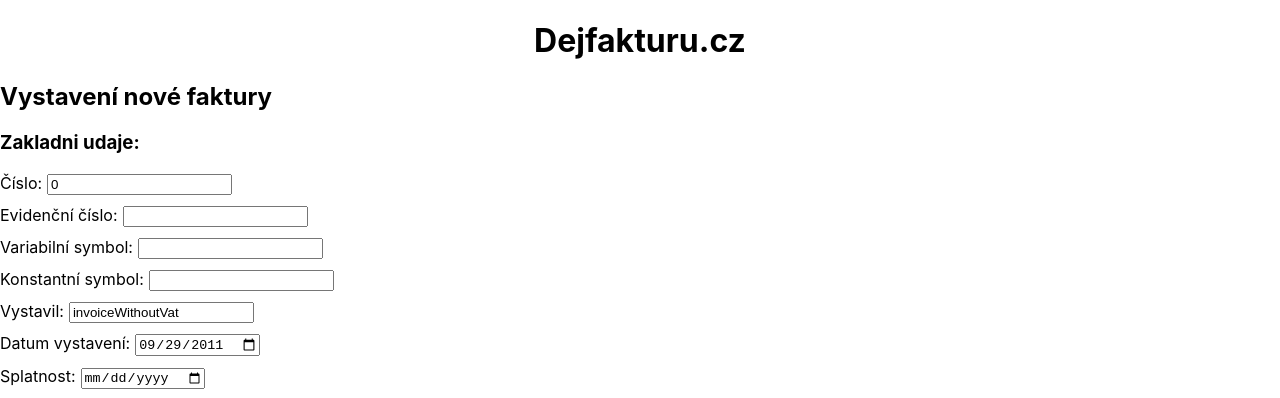
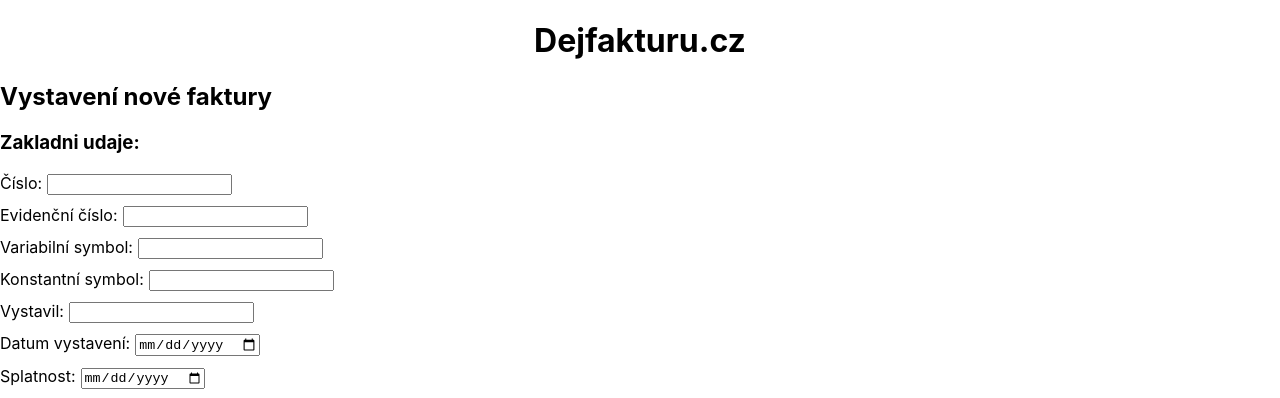
Before and after one commit to zaymax/dejfakturu, a React (Create React App) app: page / in a window 1280 px wide. Shown: the top 398 px of the page. Built offline with nearby package versions, Linux system fonts and the light colour scheme.

Commit message:
add all fields to state, add values to all fields

```diff
--- a/src/components/form/Form.js
+++ b/src/components/form/Form.js
@@ -7,24 +7,50 @@
   constructor(props) {
     super(props);
     this.state = {
-      value: "invoiceWithoutVat",
-      invoiceNumber: 0,
+      //Basic information of invoice
+      invoiceNumber: null,
+      registrationNumber: null,
+      variableSymbol: "",
+      constantSymbol: "",
+      createdBy: "",
       issueDate:  new Date(Date.UTC(this.today.getMonth(), this.today.getDay(), this.today.getFullYear())),
-      // dueDate: this.issueDat,
+      dueDate: new Date(),
+      accountNumber: "",
 
+      //Supplier
+      identifierNumberOfSupplier: "",
+      nameOfSupplier: "",
+      vatIdentifierNumberOfSupplier: "",
+      streetOfSupplier: "",
+      cityOfSupplier: "",
+      zipCodeOfSupplier: "",
+
+      //Client
+      identifierNumberOfClient: "",
+      nameOfClient: "",
+      vatIdentifierNumberOfClient: "",
+      streetOfClient: "",
+      cityOfClient: "",
+      zipCodeOfClient: "",
+
+      //Invoice items:
+      invoiceItems: [],
+
+
+      //Note
+      note: "",
     };
 
     // this.handleChange = this.handleChange.bind(this);
     // this.handleOnSubmit = this.handleOnSubmit.bind(this);
+    this.handleOnChangeInvoiceNumber  = this.handleOnChangeInvoiceNumber.bind(this);
   }
 
-  // handleOnSubmit(event) {
-  //     return;
-  // }
+  handleOnChangeInvoiceNumber(event) {
+    this.setState({invoiceNumber: event.target.value});
+  }
 
   render() {
-    console.log(this.state.issueDate);
-    console.log(this.state.dueDate);
     return (
       <form onSubmit={this.handleOnSubmit}>
         {/* <div> -- ADD LATER
@@ -45,42 +71,42 @@
             <div className="content-field">
               <div className="content-field__label">Číslo:</div>
               <div className="content-field__value">
-                <input type={"number"} value={this.state.invoiceNumber}/>
+                <input type={"number"} value={this.state.invoiceNumber} onChange={this.handleOnChangeInvoiceNumber}/>
               </div>
             </div>
 
             <div className="content-field">
               <div className="content-field__label">Evidenční číslo:</div>
               <div className="content-field__value">
-                <input type={"number"} />
+                <input type={"number"} value={this.state.registrationNumber} />
               </div>
             </div>
 
             <div className="content-field">
               <div className="content-field__label">Variabilní symbol:</div>
               <div className="content-field__value">
-                <input type={"number"} />
+                <input type={"number"} value={this.state.variableSymbol} />
               </div>
             </div>
 
             <div className="content-field">
               <div className="content-field__label">Konstantní symbol:</div>
               <div className="content-field__value">
-                <input type={"number"} />
+                <input type={"number"} value={this.state.constantSymbol} />
               </div>
             </div>
 
             <div className="content-field">
               <div className="content-field__label">Vystavil:</div>
               <div className="content-field__value">
-                <input type={"text"} value={this.state.value}/>
+                <input type={"text"} value={this.state.createdBy} />
               </div>
             </div>
 
             <div className="content-field">
               <div className="content-field__label">Datum vystavení:</div>
               <div className="content-field__value">
-                <input type={"date"} value={"2011-09-29"} onChange={event => this.setState({issueDate: event.target.value})}/>
+                <input type={"date"} value={this.state.issueDate} onChange={event => this.setState({issueDate: event.target.value})}/>
               </div>
             </div>
 
@@ -94,7 +120,7 @@
             <div className="content-field">
               <div className="content-field__label">Cislo uctu:</div>
               <div className="content-field__value">
-                <input type={"number"} />
+                <input type={"number"} value={this.state.accountNumber} />
               </div>
             </div>
           </div>
@@ -110,42 +136,42 @@
             <div className="content-field">
               <div className="content-field__label">IČO:</div>
               <div className="content-field__value">
-                <input type={"number"} />
+                <input type={"number"} value={this.state.identifierNumberOfSupplier}/>
               </div>
             </div>
 
             <div className="content-field">
               <div className="content-field__label">Jméno:</div>
               <div className="content-field__value">
-                <input type={"text"} />
+                <input type={"text"} value={this.state.nameOfSupplier}/>
               </div>
             </div>
 
             <div className="content-field">
               <div className="content-field__label">DIČ:</div>
               <div className="content-field__value">
-                <input type={"text"} />
+                <input type={"text"} value={this.state.vatIdentifierNumberOfSupplier}/>
               </div>
             </div>
 
             <div className="content-field">
               <div className="content-field__label">Ulice:</div>
               <div className="content-field__value">
-                <input type={"text"} />
+                <input type={"text"} value={this.state.streetOfSupplier}/>
               </div>
             </div>
 
             <div className="content-field">
               <div className="content-field__label">Město:</div>
               <div className="content-field__value">
-                <input type={"text"} />
+                <input type={"text"} value={this.state.cityOfSupplier}/>
               </div>
             </div>
 
             <div className="content-field">
               <div className="content-field__label">PSČ:</div>
               <div className="content-field__value">
-                <input type={"text"} />
+                <input type={"text"} value={this.state.zipCodeOfSupplier}/>
               </div>
             </div>
           </div>
@@ -161,42 +187,42 @@
             <div className="content-field">
               <div className="content-field__label">IČO:</div>
               <div className="content-field__value">
-                <input type={"number"} />
+                <input type={"number"} value={this.state.identifierNumberOfClient}/>
               </div>
             </div>
 
             <div className="content-field">
               <div className="content-field__label">Jméno:</div>
               <div className="content-field__value">
-                <input type={"text"} />
+                <input type={"text"} value={this.state.nameOfClient}/>
               </div>
             </div>
 
             <div className="content-field">
               <div className="content-field__label">DIČ:</div>
               <div className="content-field__value">
-                <input type={"text"} />
+                <input type={"text"} value={this.state.vatIdentifierNumberOfClient}/>
               </div>
             </div>
 
             <div className="content-field">
               <div className="content-field__label">Ulice:</div>
               <div className="content-field__value">
-                <input type={"text"} />
+                <input type={"text"} value={this.state.streetOfClient}/>
               </div>
             </div>
 
             <div className="content-field">
               <div className="content-field__label">Město:</div>
               <div className="content-field__value">
-                <input type={"text"} />
+                <input type={"text"} value={this.cityOfClient}/>
               </div>
             </div>
 
             <div className="content-field">
               <div className="content-field__label">PSČ:</div>
               <div className="content-field__value">
-                <input type={"text"} />
+                <input type={"text"} value={this.state.zipCodeOfClient}/>
               </div>
             </div>
           </div>
```
